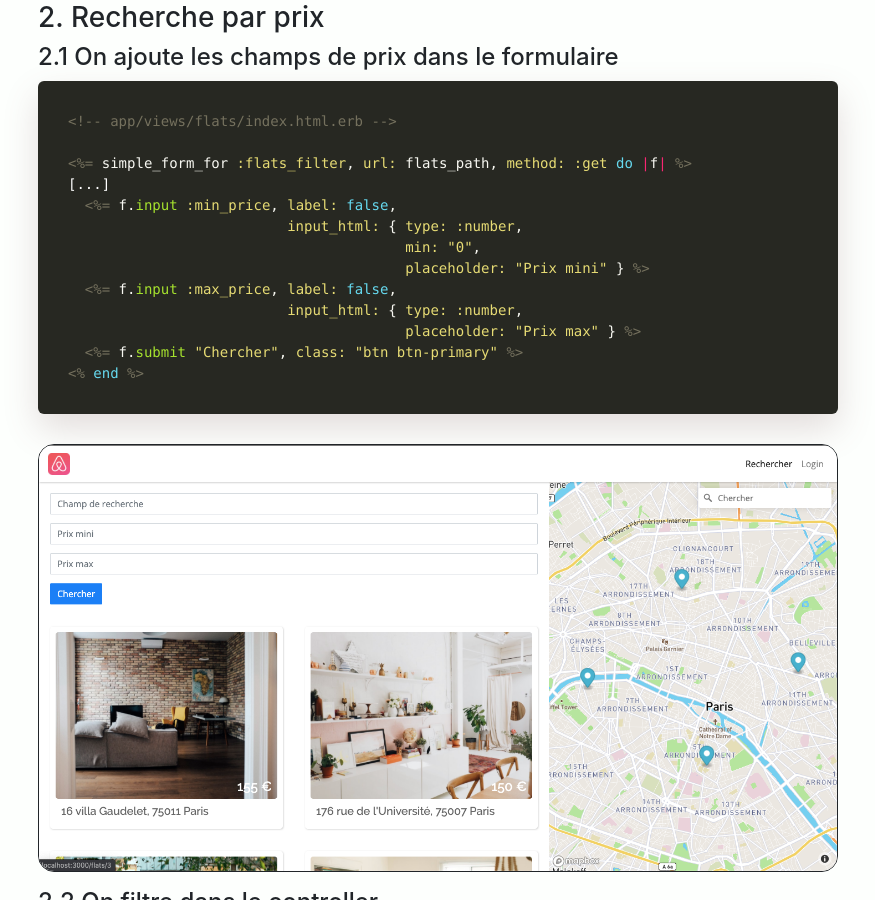
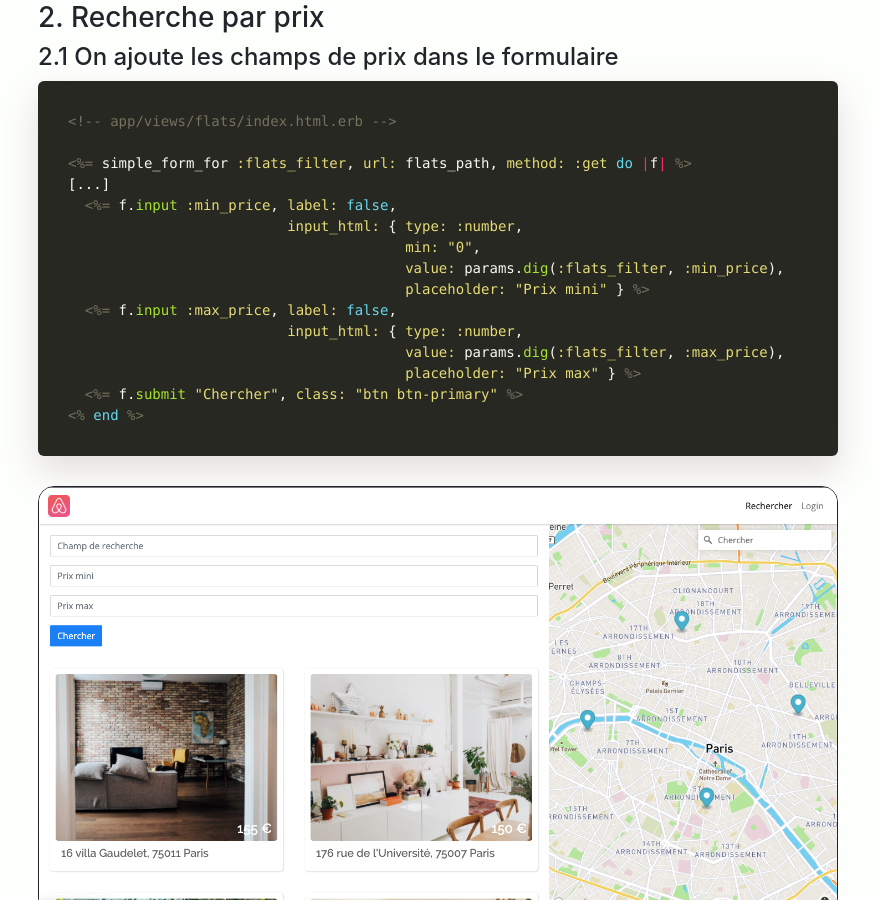
Before and after one commit to alexandrebk/alexandrebk.github.io, a Jekyll site: the page built from _posts/2020-04-06-multisearch.md, in a window 1280 px wide and 900 px high, scrolled down 3820 px. Shown: the whole window, without its empty margins (202-1077 px from the left). Built offline with Jekyll 4.4.1, drawn with Linux system fonts in a browser that asks for light colours; nearby versions of some CDN libraries; some of the changed text lies outside the part shown; grey boxes are pictures that could not be loaded.

Commit message:
Add dig params for search multicriteria

````diff
--- a/_posts/2020-04-06-multisearch.md
+++ b/_posts/2020-04-06-multisearch.md
@@ -73,7 +73,7 @@
 
 <div class="search">
   <%= simple_form_for :flats_filter, url: flats_path, method: :get do |f| %>
-    <%= f.input :search, label: false %>
+    <%= f.input :search, label: false, value: params.dig(:flats_filter, :search) %>
     <%= f.submit "Chercher", class: "btn btn-primary" %>
   <% end %>
 </div>
@@ -112,9 +112,11 @@
   <%= f.input :min_price, label: false,
                           input_html: { type: :number,
                                         min: "0",
+                                        value: params.dig(:flats_filter, :min_price),
                                         placeholder: "Prix mini" } %>
   <%= f.input :max_price, label: false,
                           input_html: { type: :number,
+                                        value: params.dig(:flats_filter, :max_price),
                                         placeholder: "Prix max" } %>
   <%= f.submit "Chercher", class: "btn btn-primary" %>
 <% end %>
@@ -151,9 +153,11 @@
 <%= simple_form_for :flats_filter, url: flats_path, method: :get do |f| %>
   [...]
   <%= f.input :start_date, label: false,
-                                  input_html: { type: :date } %>
+                                  input_html: { type: :date,
+                                                value: params.dig(:flats_filter, :start_date) } %>
   <%= f.input :end_date, label: false,
-                                input_html: { type: :date } %>
+                                input_html: { type: :date,
+                                              value: params.dig(:flats_filter, :end_date) } %>
   <%= f.submit "Chercher", class: "btn btn-primary" %>
 <% end %>
 ```
````
Also changed, not shown: Readme.md.
